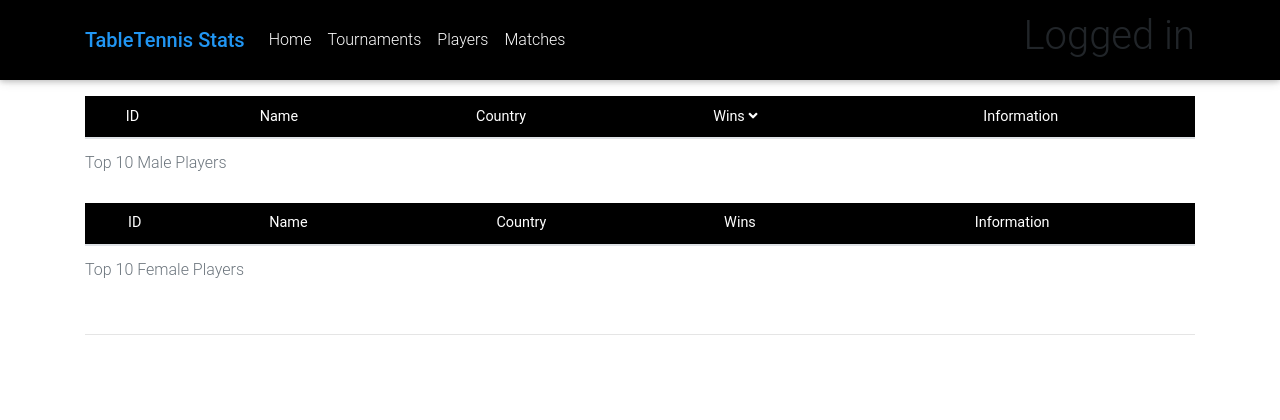
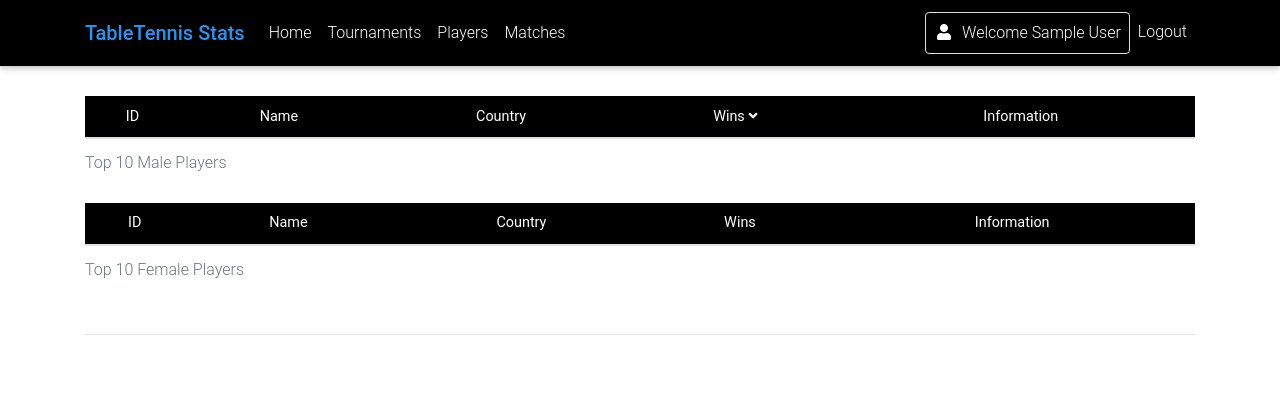
Before and after one commit to billy-codes/tabletennisdashboard, a PHP site: page /index.php in a window 1280 px wide. Shown: the top 420 px of the page. Run offline with PHP 8.4, Linux system fonts and the light colour scheme; the visitor is signed in with stand-in values (Sample User, id 1); lists and menus that the app fills with data are empty; some libraries are stand-ins or nearby versions.

Commit message:
Updated navbar with login functions

```diff
--- a/index.php
+++ b/index.php
@@ -74,7 +74,22 @@ session_start();
                 if(isset($_SESSION["loggedin"]) && $_SESSION["loggedin"] === true){
                   $current_user = $_SESSION["username"];
               ?>
-              <h1>Logged in</h1>
+              <li class="nav-item">
+                <a href="panel.php" class="nav-link border border-light rounded waves-effect" target="_blank">
+                  <i class="fas fa-user mr-2"></i>Welcome <?php echo $_SESSION["name"];?>
+                </a>
+              </li>
+              <li class="nav-item">
+                <a href="logout.php" class="nav-link">
+                  Logout
+                </a>
+              </li>
+              <?php }else {?>
+              <li class="nav-item">
+                <a href="login.php" class="nav-link border border-light rounded waves-effect" target="_blank">
+                  <i class="fas fa-user mr-2"></i>Login
+                </a>
+              </li>
               <?php }?>
           </ul>
 
```
